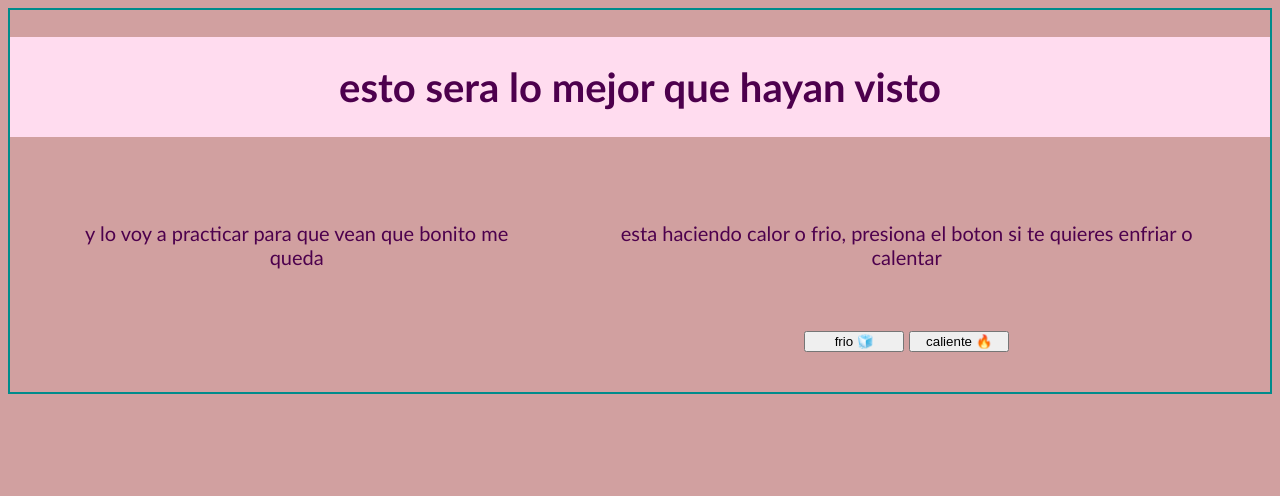
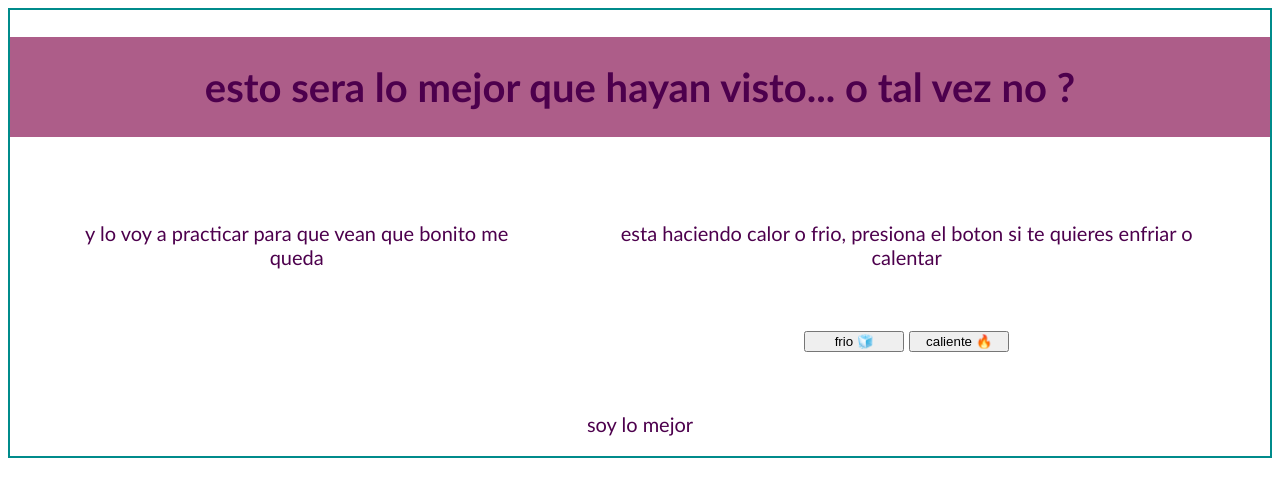
Before and after one commit to danielerm23/cursodegit, a plain HTML site: page paginagit.html in a window 1280 px wide. Drawn offline with Linux system fonts and the light colour scheme.

Commit message:
EDICION MASTER MASTER

```diff
--- a/miprinmerapagina.css
+++ b/miprinmerapagina.css
@@ -1,5 +1,5 @@
 body{
-    background: rgb(209, 160, 160);
+    background: rgb(255, 255, 255);
     font-family: 'Franklin Gothic Medium', 'Arial Narrow', Arial, sans-serif;
     color: rgb(255, 0, 255);
     text-align: center;
@@ -18,9 +18,9 @@ h1 {
     display: flex;
     flex-direction: column;
     justify-content: center;
-    background-color: rgb(255, 220, 239);
+    background-color: rgb(173, 93, 137);
     height: 100px;
-    box-shadow: 5 5 5 5 black;
+
 }
 #contenedor2{
     display: flex;
--- a/paginagit.html
+++ b/paginagit.html
@@ -7,7 +7,8 @@
     </head>
     <body>
         <div id="contenedor1">
-            <h1>esto sera lo mejor que hayan visto</h1>
+            <h1><span id="tagline">esto sera lo mejor que hayan visto... o tal vez no ?</span></h1>
+
             <div id="contenedor2">
                 <p class="espacioentrelineas">y lo voy a practicar para que vean que bonito me queda</p>
                 <div id="contenedor3">
@@ -18,6 +19,7 @@
                     </p>
                 </div>
             </div>
+            <p>soy lo mejor</p>
         </div>
         <script src="./mpp.js"></script>
 
```
